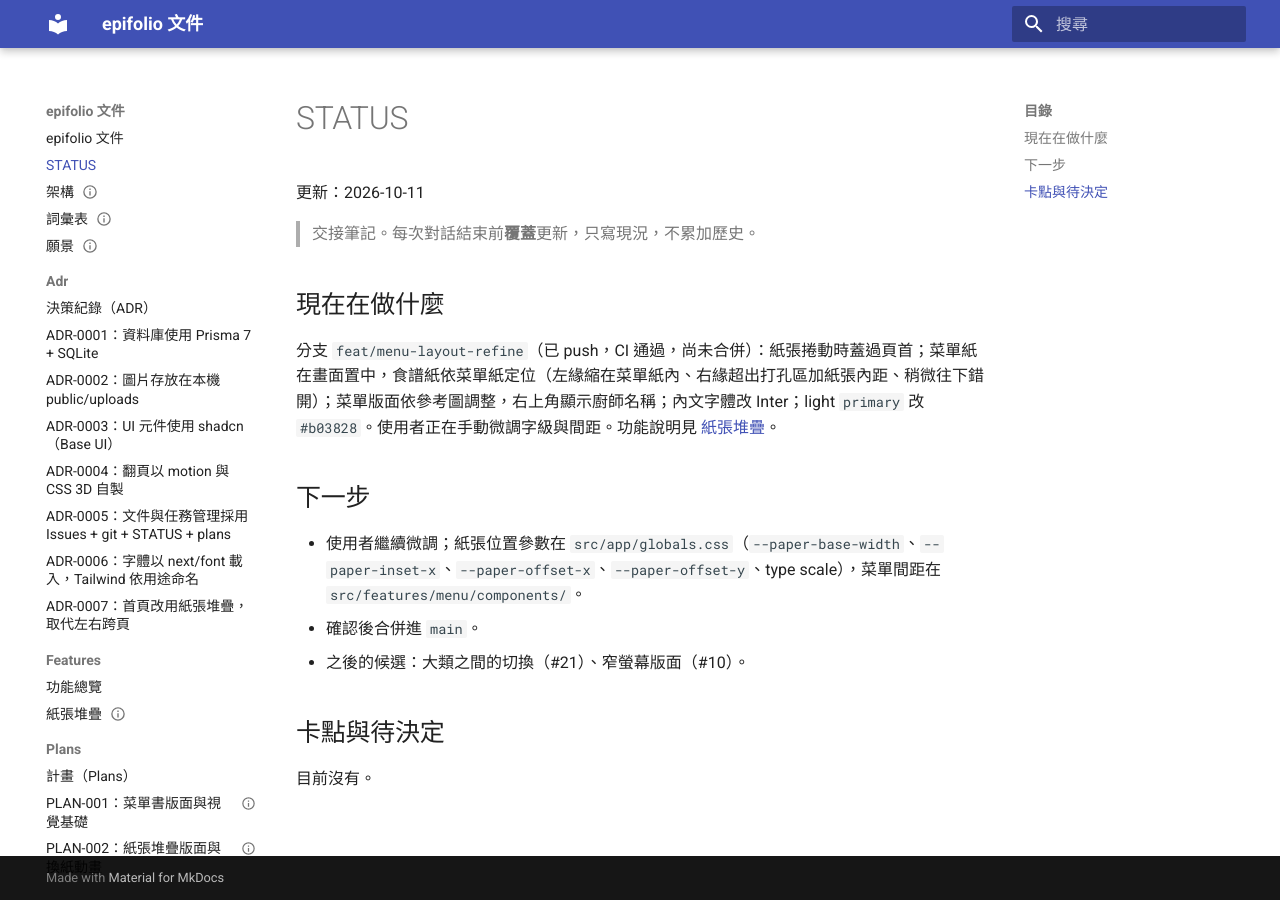
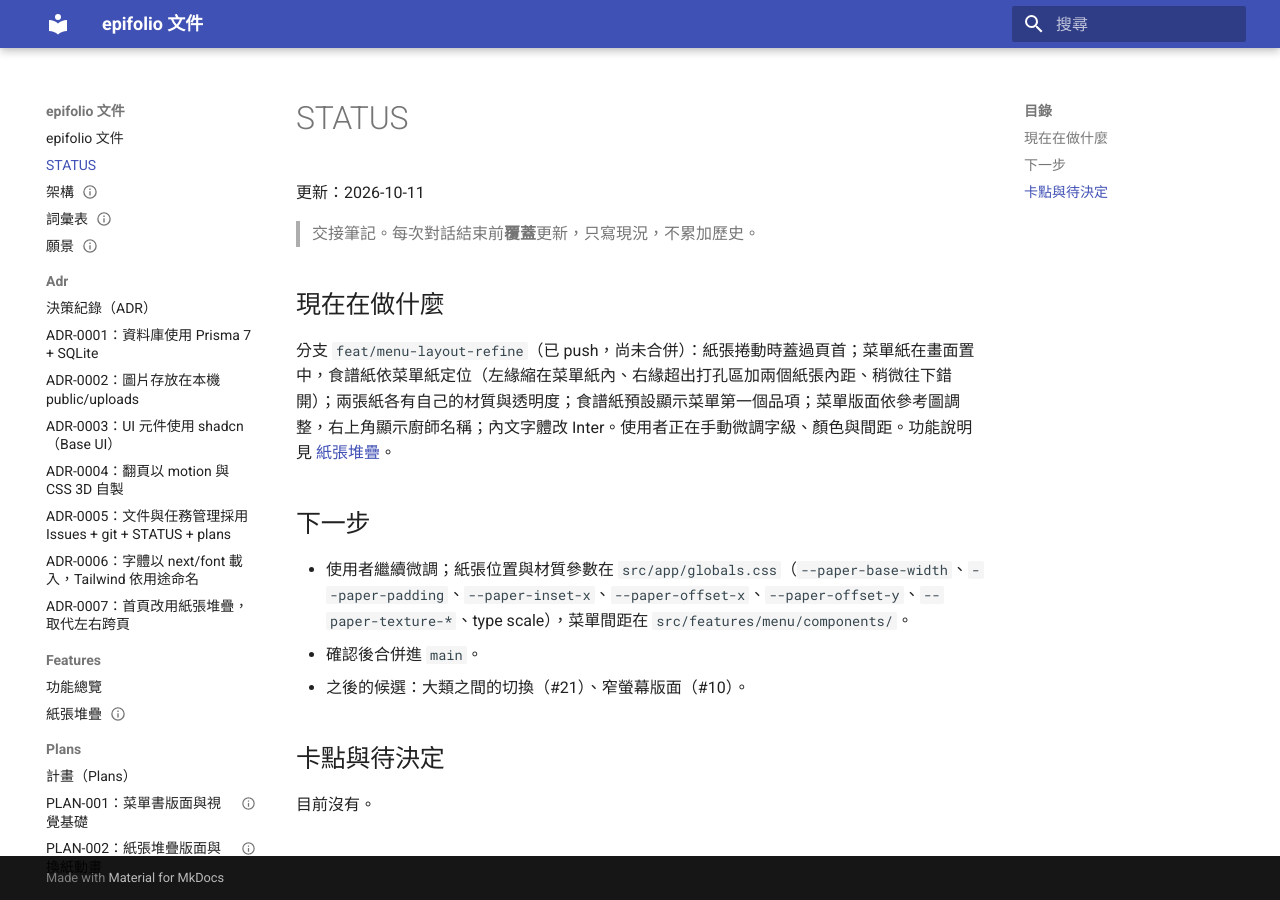
Before and after one commit to piercelin11/epifolio, an MkDocs documentation site: the page built from docs/STATUS.md, in a window 1280 px wide. Built offline with MkDocs 1.6.1 and Material for MkDocs 9.7.7, drawn with Linux system fonts in a browser that asks for light colours.

Commit message:
docs: update status for menu layout refinements

```diff
--- a/docs/STATUS.md
+++ b/docs/STATUS.md
@@ -6,11 +6,11 @@
 
 ## 現在在做什麼
 
-分支 `feat/menu-layout-refine`（已 push，CI 通過，尚未合併）：紙張捲動時蓋過頁首；菜單紙在畫面置中，食譜紙依菜單紙定位（左緣縮在菜單紙內、右緣超出打孔區加紙張內距、稍微往下錯開）；菜單版面依參考圖調整，右上角顯示廚師名稱；內文字體改 Inter；light `primary` 改 `#b03828`。使用者正在手動微調字級與間距。功能說明見 [紙張堆疊](features/paper-stack.md)。
+分支 `feat/menu-layout-refine`（已 push，尚未合併）：紙張捲動時蓋過頁首；菜單紙在畫面置中，食譜紙依菜單紙定位（左緣縮在菜單紙內、右緣超出打孔區加兩個紙張內距、稍微往下錯開）；兩張紙各有自己的材質與透明度；食譜紙預設顯示菜單第一個品項；菜單版面依參考圖調整，右上角顯示廚師名稱；內文字體改 Inter。使用者正在手動微調字級、顏色與間距。功能說明見 [紙張堆疊](features/paper-stack.md)。
 
 ## 下一步
 
-- 使用者繼續微調；紙張位置參數在 `src/app/globals.css`（`--paper-base-width`、`--paper-inset-x`、`--paper-offset-x`、`--paper-offset-y`、type scale），菜單間距在 `src/features/menu/components/`。
+- 使用者繼續微調；紙張位置與材質參數在 `src/app/globals.css`（`--paper-base-width`、`--paper-padding`、`--paper-inset-x`、`--paper-offset-x`、`--paper-offset-y`、`--paper-texture-*`、type scale），菜單間距在 `src/features/menu/components/`。
 - 確認後合併進 `main`。
 - 之後的候選：大類之間的切換（#21）、窄螢幕版面（#10）。
 
```
